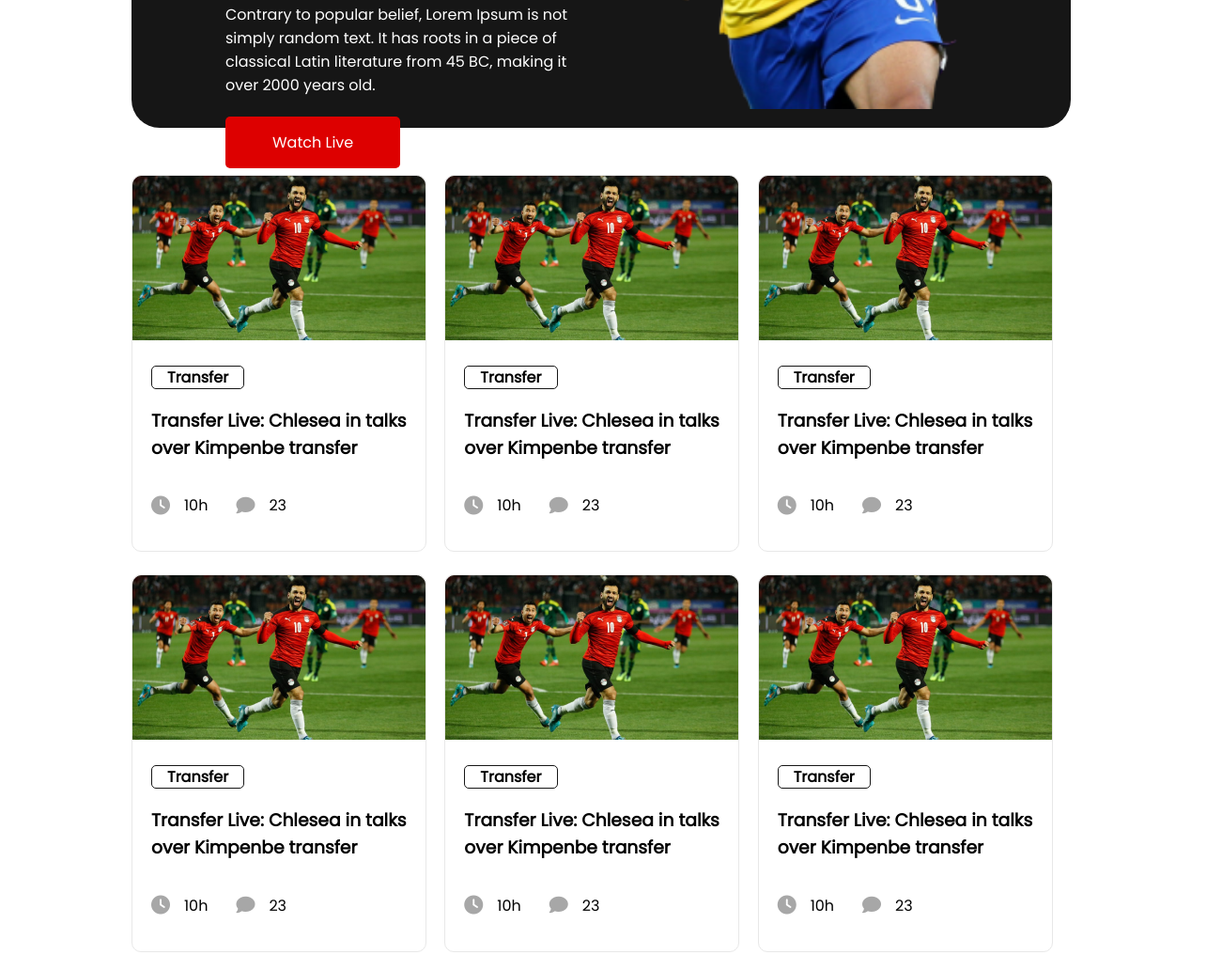
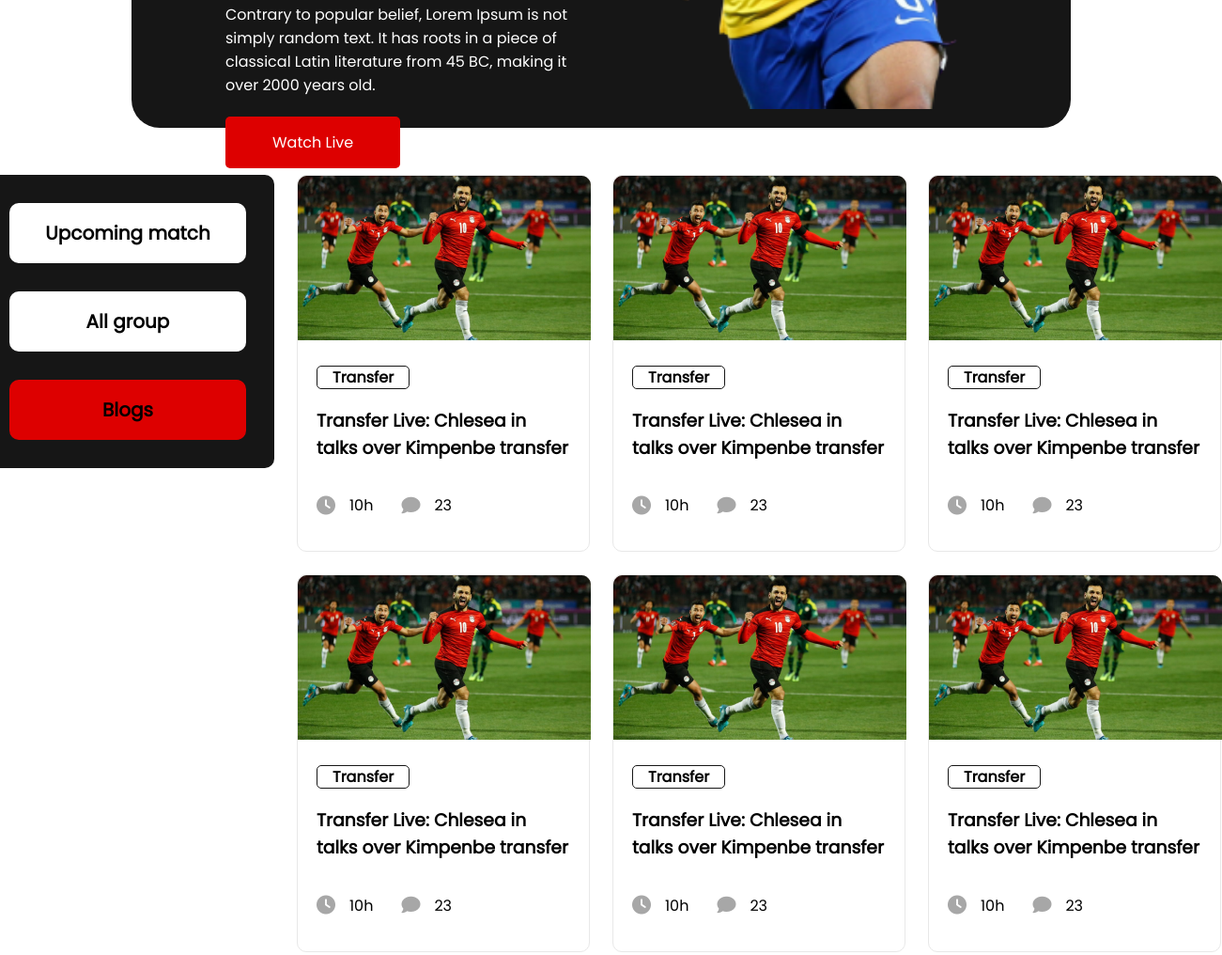
Before and after one commit to abdullahad229/world-cup, a plain HTML site: page index.html in a window 1280 px wide. Shown: the part 560-1576 px from the top of the page at 94% size, 1301 px wide, since content can reach past the window. Drawn offline with Linux system fonts and the light colour scheme.

Commit message:
half-done

```diff
--- a/index.html
+++ b/index.html
@@ -28,7 +28,12 @@
     </header>
     <!-- header end -->
     <main>
-        <section>
+        <section class="event-container">
+            <article class="upcoming-match">
+                <div><a href="">Upcoming match</a></div>
+                <div><a href="">All group</a></div>
+                <div id="red-div"><a href="">Blogs</a></div>
+            </article>
             <article class="blogs">
                 <div class="blog">
                     <div class="blog-image">
--- a/styles/style.css
+++ b/styles/style.css
@@ -48,17 +48,52 @@ header {
 main {
     margin: 50px 140px;
 }
+.event-container {
+    display: flex;
+    justify-content: center;
+}
+.upcoming-match {
+    background-color: #161616;
+    height: 312px;
+    width: 312px;
+    margin-right: 24px;
+    border-radius: 10px;
+}
+.upcoming-match div {
+    display: flex;
+    align-items: center;
+    justify-content: center;
+    background-color: white;
+    width: 252px;
+    height: 64px;
+    margin: 30px 30px;
+    border-radius: 10px;
+}
+.upcoming-match div a {
+    text-decoration: none;
+    font-size: 20px;
+    font-weight: 600;
+    color: black;
+}
+#red-div {
+    background-color: #DD0000;;
+}
 .blogs {
     display: grid;
-    grid-template-columns: repeat(3, 1fr);
+    grid-template-columns: repeat(3, 312px);
+    grid-column-gap: 24px;
     justify-content: center;
     grid-row-gap: 24px;
 }
 .blog {
-    width: 312px;
+    /* width: 312px; */
     border: 1px solid #E8E8E8;
     border-radius: 10px;
 
+}
+.blog img {
+    width: 312px;
+    height: 175px;
 }
 .blog a {
     border: 1px solid #161616;
```
